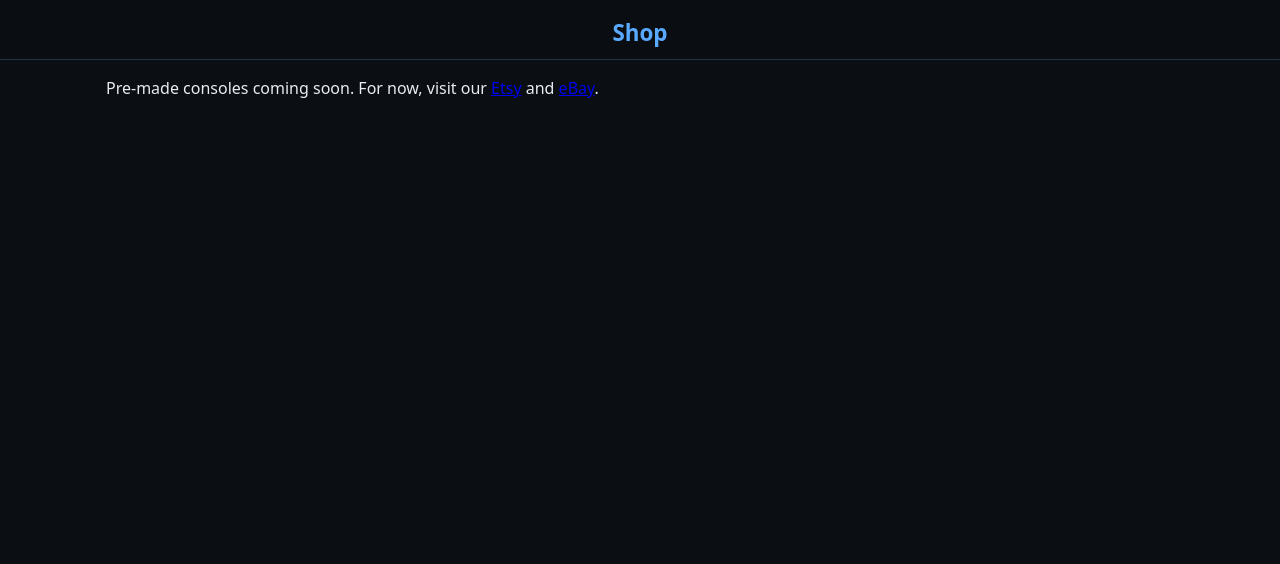
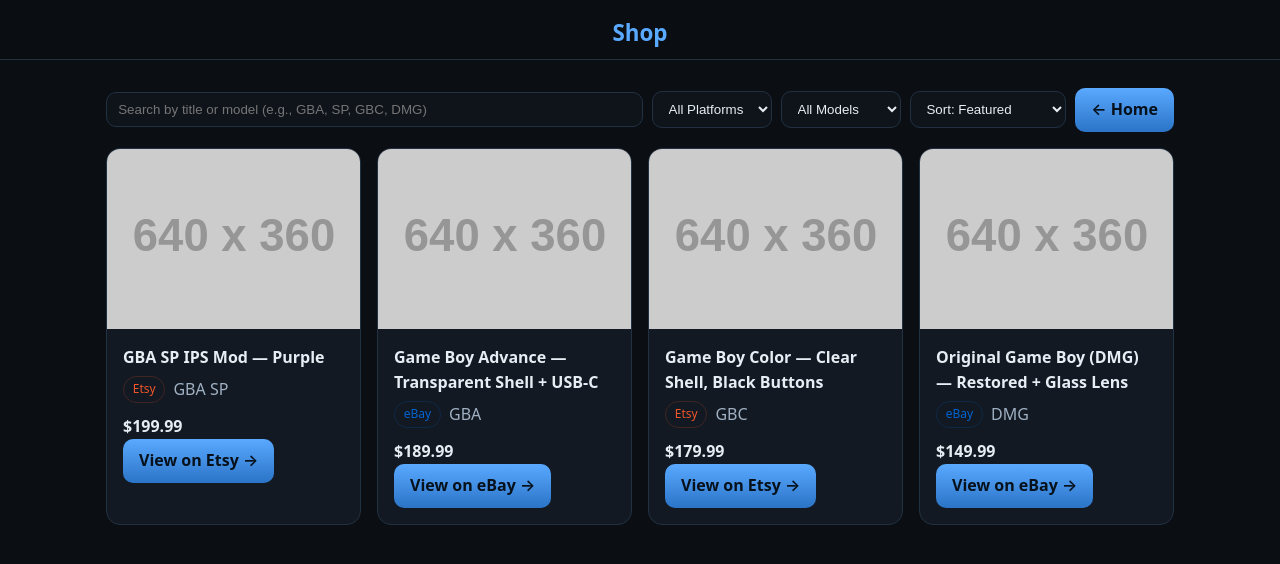
Before and after one commit to Sosa9632/CRSunGames, a plain HTML site: page shop.html in a window 1280 px wide. Drawn offline with Linux system fonts and the light colour scheme; placeholder pictures from the web are drawn by us.

Commit message:
Update shop.html

```diff
--- a/shop.html
+++ b/shop.html
@@ -5,14 +5,73 @@
   <meta name="viewport" content="width=device-width, initial-scale=1" />
   <title>Shop — CR Sun Games</title>
   <link rel="stylesheet" href="styles.css" />
+  <style>
+    /* Shop-specific additions */
+    .toolbar { display: grid; gap: .6rem; grid-template-columns: 1fr; margin: .75rem 0 1rem; }
+    .toolbar .row { display: grid; gap: .6rem; grid-template-columns: 1fr 1fr; }
+    .toolbar input, .toolbar select {
+      background: #0f141b; color: var(--ink); border: 1px solid var(--border); border-radius: 10px; padding: .55rem .7rem;
+    }
+    @media (min-width: 860px){
+      .toolbar { grid-template-columns: 1fr auto auto auto; align-items: center; }
+      .toolbar .row { grid-template-columns: 1fr 1fr; }
+    }
+
+    .grid { display: grid; grid-template-columns: repeat(auto-fit, minmax(240px, 1fr)); gap: 1rem; }
+    .card { background: var(--panel); border: 1px solid var(--border); border-radius: 14px; overflow: hidden; }
+    .card img { width: 100%; height: 180px; object-fit: cover; display: block; }
+    .pad { padding: 1rem; }
+    .title { margin: 0 0 .35rem; font-size: 1rem; }
+    .price { font-weight: 700; }
+    .muted { color: var(--muted); }
+    .meta { display: flex; gap: .5rem; align-items: center; margin: .4rem 0 .7rem; }
+    .badge {
+      font-size: .75rem; border-radius: 999px; padding: .2rem .55rem; border: 1px solid var(--border); color: var(--muted);
+    }
+    .badge.etsy { color: #f0562a; border-color: #f0562a33; }
+    .badge.ebay { color: #0064d2; border-color: #0064d233; }
+    .btn {
+      display: inline-block; padding: .6rem 1rem; border-radius: 10px;
+      background: linear-gradient(180deg, var(--accent), var(--accent2)); color: #07111b; text-decoration: none; font-weight: 600;
+    }
+    .empty { color: var(--muted); text-align: center; padding: 2rem 1rem; border: 1px dashed var(--border); border-radius: 12px; }
+  </style>
 </head>
 <body>
   <header><h1 class="brand">Shop</h1></header>
-  <main>
-    <p>Pre-made consoles coming soon. For now, visit our
-      <a href="https://www.etsy.com/shop/CRSunGames" target="_blank" rel="noopener">Etsy</a> and
-      <a href="https://www.ebay.com/str/crsungames" target="_blank" rel="noopener">eBay</a>.
-    </p>
+  <main style="max-width:1100px; margin:0 auto; padding:1rem;">
+    <!-- Controls -->
+    <div class="toolbar">
+      <input id="q" type="search" placeholder="Search by title or model (e.g., GBA, SP, GBC, DMG)" />
+      <div class="row">
+        <select id="platform">
+          <option value="">All Platforms</option>
+          <option value="Etsy">Etsy</option>
+          <option value="eBay">eBay</option>
+        </select>
+        <select id="model">
+          <option value="">All Models</option>
+          <option>DMG</option>
+          <option>GBC</option>
+          <option>GBA</option>
+          <option>GBA SP</option>
+        </select>
+      </div>
+      <select id="sort">
+        <option value="">Sort: Featured</option>
+        <option value="price-asc">Price: Low → High</option>
+        <option value="price-desc">Price: High → Low</option>
+        <option value="title-asc">Title: A → Z</option>
+        <option value="title-desc">Title: Z → A</option>
+      </select>
+      <a href="index.html" class="btn">← Home</a>
+    </div>
+
+    <!-- Grid -->
+    <div id="grid" class="grid"></div>
+    <div id="empty" class="empty" style="display:none">No items match your filters.</div>
   </main>
+
+  <script src="shop.js" defer></script>
 </body>
 </html>
```
